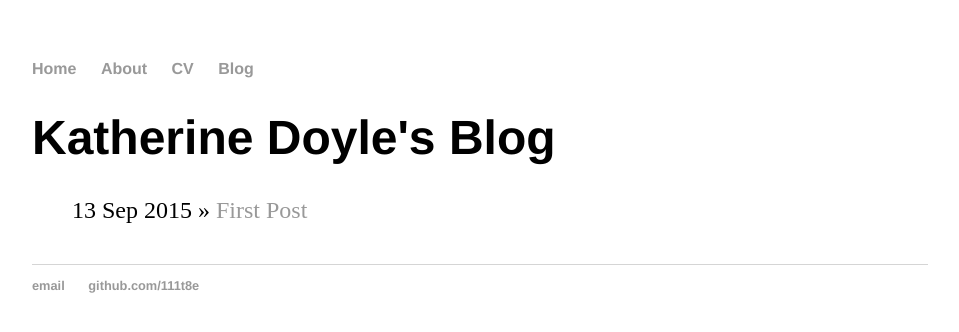
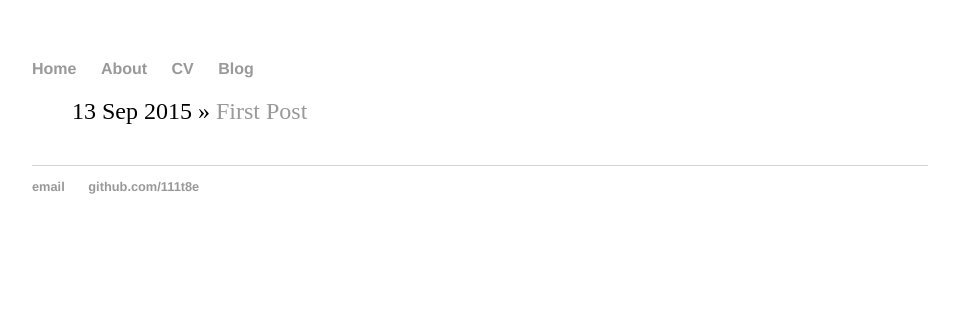
Before and after one commit to 111t8e/home, a Jekyll site: the page built from blog/index.html, in a window 1280 px wide. Shown: the top 332 px of the page, without its empty margins (160-1119 px from the left). Built offline with Jekyll 4.4.1, drawn with Linux system fonts in a browser that asks for light colours.

Commit message:
Update index.html

```diff
--- a/blog/index.html
+++ b/blog/index.html
@@ -1,8 +1,7 @@
 ---
 layout: default
-title: Katherine Doyle's Blog
 ---
-	<h1>{{ page.title }}</h1>
+	<h3>{{ page.title }}</h3>
 	<ul class="posts">
 
 	  {% for post in site.posts %}
```
